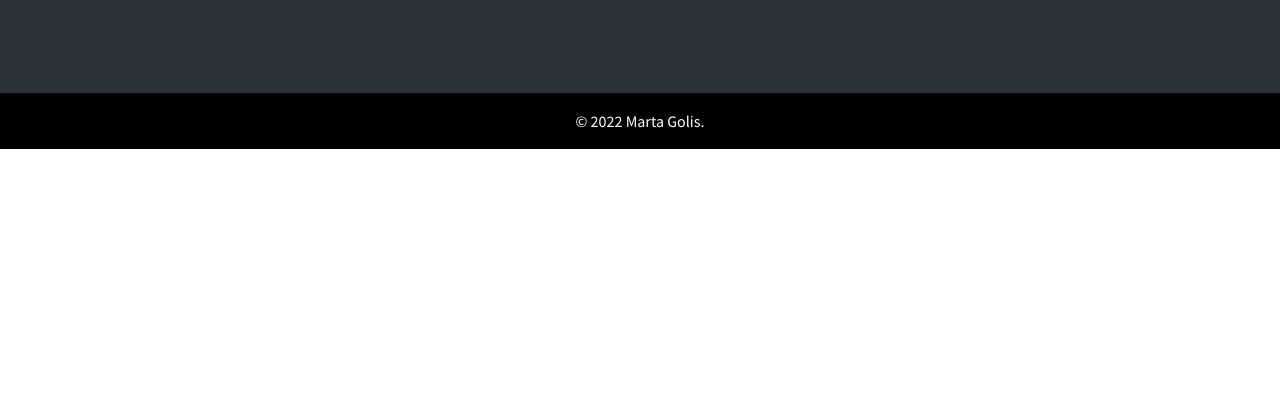
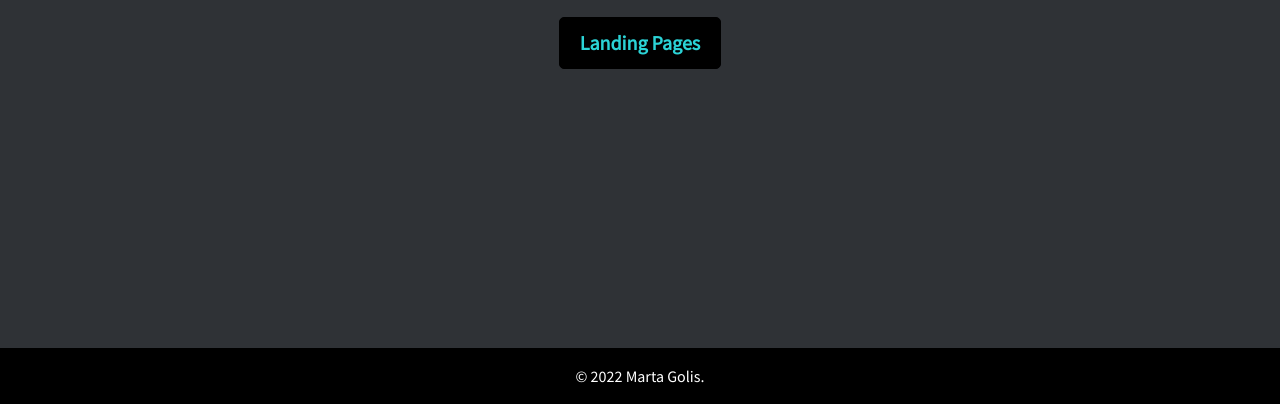
Before and after one commit to Marta3333/Portfolio-Page, a plain HTML site: page index.html in a window 1280 px wide. Shown: the part 508-912 px from the top of the page. Before the commit the page ends 800 px from the top, so only its background shows below. Drawn offline with nearby package versions, Linux system fonts and the light colour scheme.

Commit message:
Update styles.css

```diff
--- a/css/styles.css
+++ b/css/styles.css
@@ -1,5 +1,17 @@
+html, body{
+  height: 100vh;
+}
+body.myBody{
+  background-color: #2f3236;
+}
 a{
   font-family: 'Source Sans Pro', sans-serif;
+}
+div.row{
+  height: 100vh;
+  display: flex;
+  align-items: center;
+  justify-content: center;
 }
 div.card{
   border: 0;
@@ -7,7 +19,7 @@ div.card{
 div.card-body{
   background-color: #2f3236;
   width: 100%;
-  height:545px;
+  height:100vh;
   text-align: center;
   color: #ffffff;
 }
```
